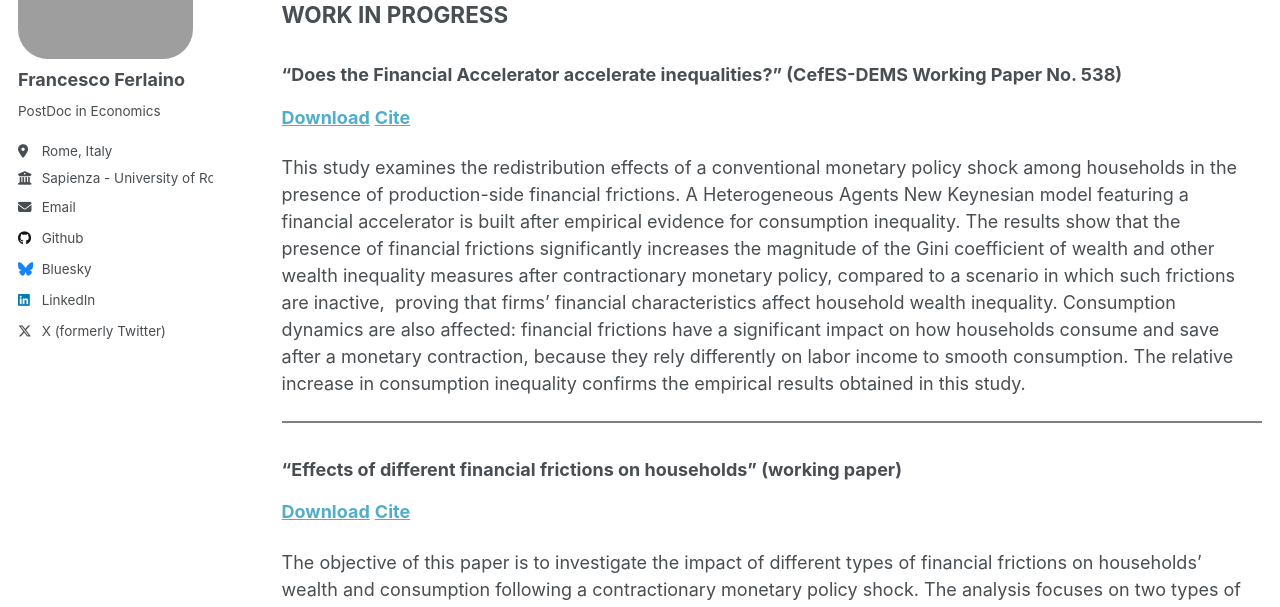
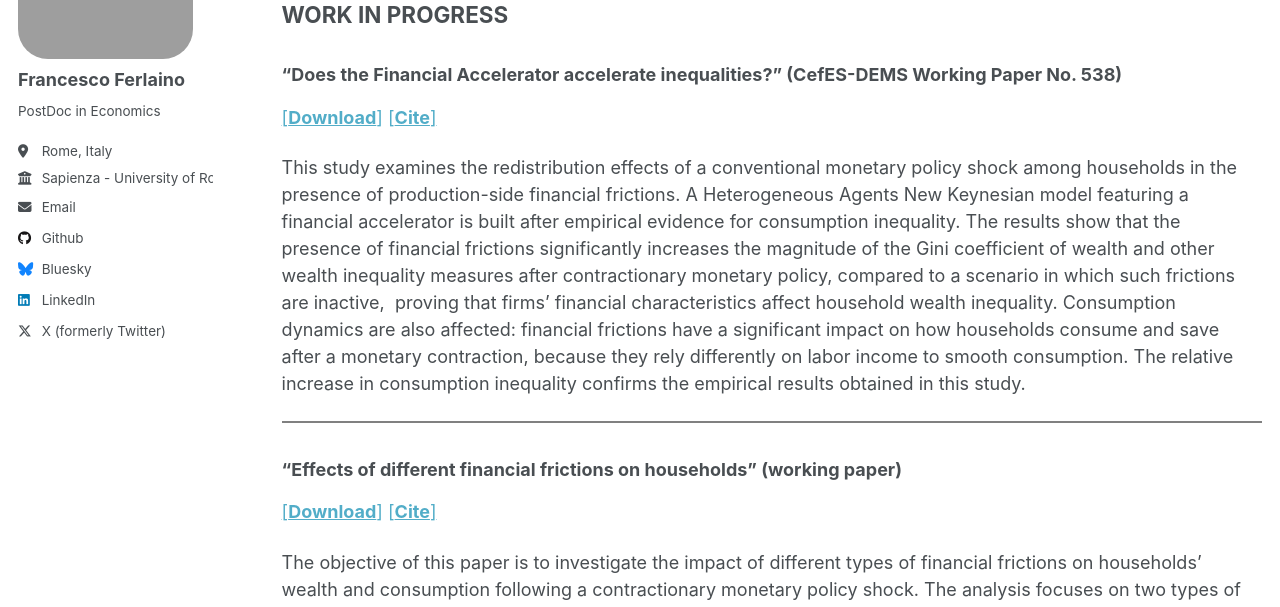
Before and after one commit to fraferla/fraferla.github.io, a Jekyll site: the page built from _pages/research.md, in a window 1280 px wide and 900 px high. Shown: the part 208-815 px from the top of the window. Built offline with Jekyll 4.4.1, drawn with Linux system fonts in a browser that asks for light colours.

```diff
--- a/_pages/research.md
+++ b/_pages/research.md
@@ -9,7 +9,7 @@ author_profile: true
 
 ### "Does the Financial Accelerator accelerate inequalities?" (CefES-DEMS Working Paper No. 538)
 
-[**Download**](https://papers.ssrn.com/sol3/papers.cfm?abstract_id=4845237) [**Cite**](http://fraferla.github.io/files/cite/Ferlaino_2024.txt)
+[[**Download**]](https://papers.ssrn.com/sol3/papers.cfm?abstract_id=4845237) [[**Cite**]](http://fraferla.github.io/files/cite/Ferlaino_2024.txt)
 
 This study examines the redistribution effects of a conventional monetary policy shock among households in the presence of production-side financial frictions. A Heterogeneous Agents New Keynesian model featuring a financial accelerator is built after empirical evidence for consumption inequality. The results show that the presence of financial frictions significantly increases the magnitude of the Gini coefficient of wealth and other wealth inequality measures after contractionary monetary policy, compared to a scenario in which such frictions are inactive,  proving that firms’ financial characteristics affect household wealth inequality. Consumption dynamics are also affected: financial frictions have a significant impact on how households consume and save after a monetary contraction, because they rely differently on labor income to smooth consumption. The relative increase in consumption inequality confirms the empirical results obtained in this study.
 
@@ -17,7 +17,7 @@ This study examines the redistribution effects of a conventional monetary policy
 
 ### "Effects of different financial frictions on households" (working paper)
 
-[**Download**](http://fraferla.github.io/files/Ferlaino_2024_Effects_of_different_financial_frictions_on_households.pdf)
-[**Cite**](http://fraferla.github.io/files/cite/Ferlaino_2024a.txt)
+[[**Download**]](http://fraferla.github.io/files/Ferlaino_2024_Effects_of_different_financial_frictions_on_households.pdf)
+[[**Cite**]](http://fraferla.github.io/files/cite/Ferlaino_2024a.txt)
 
 The objective of this paper is to investigate the impact of different types of financial frictions on households' wealth and consumption following a contractionary monetary policy shock. The analysis focuses on two types of frictions: frictions on production firms and frictions on households' borrowing ability, both of which are incorporated into a HANK model. The findings indicate that the friction in the productive sector has a greater effect on wealth inequality, while the friction on household loans leads to a higher dispersion of consumption compared to the counterfactual scenario. These two dynamics are found to be interconnected. In the model with frictions on household borrowings, households are discouraged from moving towards the lower end of the wealth distribution, resulting in reduced borrowing and consequently lower consumption capacity. Conversely, when there is an active friction on the production side of the economy, more households are pushed towards the lower end of the distribution. This fluctuation increases the Gini index of wealth, but at the same time enables greater economy-wide consumption smoothing, thereby reducing consumption inequality compared to the previous case.
```
